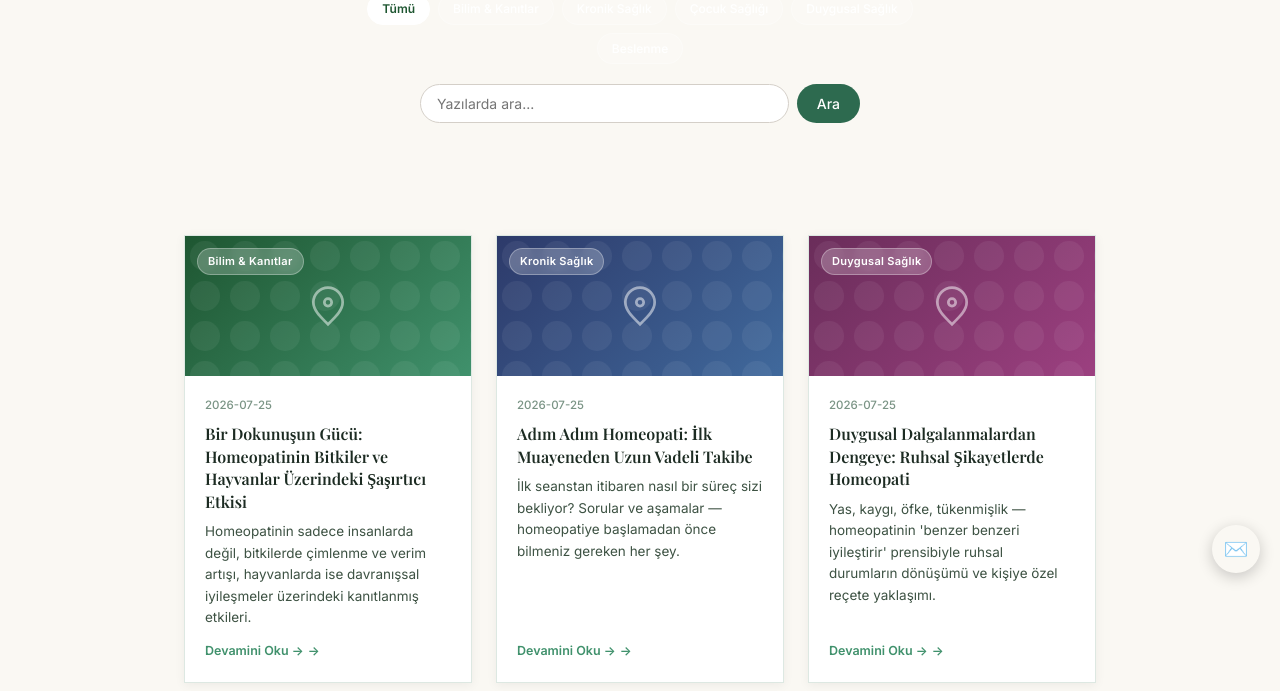
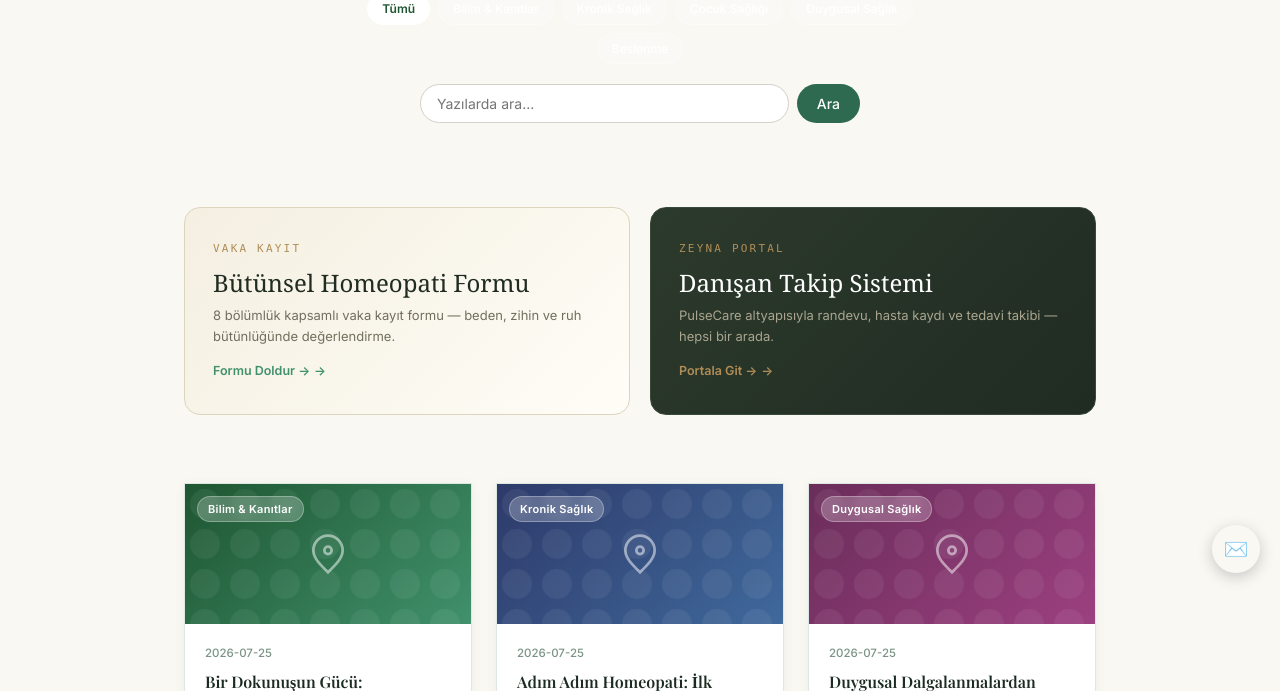
Before and after one commit to zfrkrc/homeopathy-website, a Flask app: page / in a window 1280 px wide. Shown: the part 207-898 px from the top of the page. Run offline with Flask 3, Linux system fonts and the light colour scheme; data comes from the database, SQL or seed files in the repository; data that the repository does not hold is empty; some web fonts are replaced.

Commit message:
style: Zeyna homepage premium redesign, vaka form navigation header, portal CTA cards

```diff
--- a/app/templates/index.html
+++ b/app/templates/index.html
@@ -95,6 +95,20 @@
   {% endif %}
 
   {% if posts %}
+  <div style="margin:20px 0;display:grid;grid-template-columns:1fr 1fr;gap:20px">
+    <a href="/vaka-kayit" style="background:linear-gradient(135deg,#f4efe1,#fffdf7);border:1px solid #dcd4bd;border-radius:16px;padding:32px 28px;text-decoration:none;display:flex;flex-direction:column;justify-content:center;transition:transform .2s,box-shadow .2s" onmouseover="this.style.transform='translateY(-2px)';this.style.boxShadow='0 12px 30px rgba(0,0,0,.08)'" onmouseout="this.style.transform='';this.style.boxShadow=''">
+      <span style="font-family:monospace;font-size:11px;letter-spacing:.2em;color:#b08d57;text-transform:uppercase;margin-bottom:10px">Vaka Kayıt</span>
+      <span style="font-family:Georgia,serif;font-size:24px;color:#202b22;margin-bottom:8px;line-height:1.2">Bütünsel Homeopati Formu</span>
+      <span style="font-size:13px;color:#726f5e;line-height:1.6">8 bölümlük kapsamlı vaka kayıt formu — beden, zihin ve ruh bütünlüğünde değerlendirme.</span>
+      <span class="post-read" style="margin-top:14px">Formu Doldur →</span>
+    </a>
+    <a href="/portal/giris" style="background:linear-gradient(135deg,#2c3a2c,#202b22);border:1px solid #3a4a3a;border-radius:16px;padding:32px 28px;text-decoration:none;display:flex;flex-direction:column;justify-content:center;transition:transform .2s,box-shadow .2s" onmouseover="this.style.transform='translateY(-2px)';this.style.boxShadow='0 12px 30px rgba(0,0,0,.15)'" onmouseout="this.style.transform='';this.style.boxShadow=''">
+      <span style="font-family:monospace;font-size:11px;letter-spacing:.2em;color:#b08d57;text-transform:uppercase;margin-bottom:10px">Zeyna Portal</span>
+      <span style="font-family:Georgia,serif;font-size:24px;color:#fff;margin-bottom:8px;line-height:1.2">Danışan Takip Sistemi</span>
+      <span style="font-size:13px;color:#a9a58f;line-height:1.6">PulseCare altyapısıyla randevu, hasta kaydı ve tedavi takibi — hepsi bir arada.</span>
+      <span class="post-read" style="margin-top:14px;color:#b08d57">Portala Git →</span>
+    </a>
+  </div>
   <div class="post-grid">
     {% for post in posts %}
     <a href="{{ url_for('post', slug=post.slug) }}" class="post-card reveal">
--- a/app/templates/portal/dashboard.html
+++ b/app/templates/portal/dashboard.html
@@ -21,7 +21,7 @@
       <div style="font-weight:600;color:#333;font-size:14px">Profilim</div>
       <div style="font-size:12px;color:#888;margin-top:4px">Bilgilerimi duzenle</div>
     </a>
-     <a href="https://wez.zeyna.net.tr" target="_blank" style="background:#fff;border:1px solid var(--border,#e8e4df);border-radius:12px;padding:24px;text-decoration:none;text-align:center;transition:.2s">
+     <a href="https://wez.zeyna.zk.net.tr" target="_blank" style="background:#fff;border:1px solid var(--border,#e8e4df);border-radius:12px;padding:24px;text-decoration:none;text-align:center;transition:.2s">
        <div style="font-size:32px;margin-bottom:8px">🏥</div>
        <div style="font-weight:600;color:#333;font-size:14px">PulseCare</div>
        <div style="font-size:12px;color:#888;margin-top:4px">Hasta takip sistemi</div>
```
Also changed, not shown: app/templates/vaka.html (+7 -2 lines).
